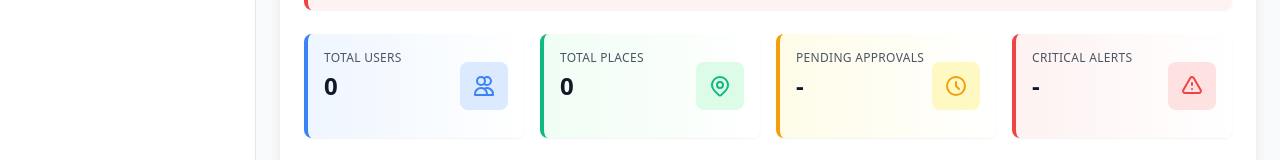
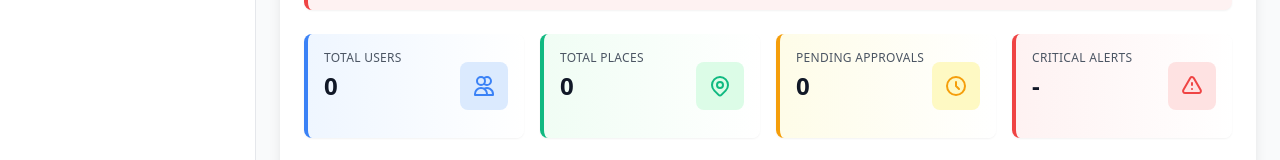
Before and after one commit to finxster/atipicali-admin, a Vue app: page /dashboard in a window 1280 px wide. Shown: the part 411-571 px from the top of the page. Built offline with nearby package versions, Linux system fonts and the light colour scheme; no server answers; sample sign-in values are in the browser's storage.

Commit message:
Adding number of pending approvals to dashboard

```diff
--- a/src/views/DashboardView.vue
+++ b/src/views/DashboardView.vue
@@ -96,7 +96,8 @@
                 <div class="flex items-center justify-between">
                   <div class="flex-1">
                     <p class="text-xs font-medium text-gray-600 uppercase tracking-wide mb-1">Pending Approvals</p>
-                    <p class="text-2xl font-bold text-gray-900">-</p>
+                    <SkeletonLoader v-if="loading" width="80px" height="2rem" custom-class="mb-1" />
+                    <p v-else class="text-2xl font-bold text-gray-900">{{ dashboardStats.totalPlacesPendingApproval || 0 }}</p>
                     <p class="text-xs text-gray-500 mt-1">&nbsp;</p>
                   </div>
                   <div class="w-12 h-12 bg-yellow-100 rounded-lg flex items-center justify-center flex-shrink-0">
@@ -315,7 +316,8 @@ const loading = ref(true)
 const error = ref(null)
 const dashboardStats = ref({
   totalUsers: 0,
-  totalPlaces: 0
+  totalPlaces: 0,
+  totalPlacesPendingApproval: 0
 })
 
 // Add Place Modal
@@ -350,7 +352,8 @@ const fetchDashboardStats = async () => {
     // Keep showing 0 values when there's an error
     dashboardStats.value = {
       totalUsers: 0,
-      totalPlaces: 0
+      totalPlaces: 0,
+      totalPlacesPendingApproval: 0
     }
   } finally {
     loading.value = false
```
